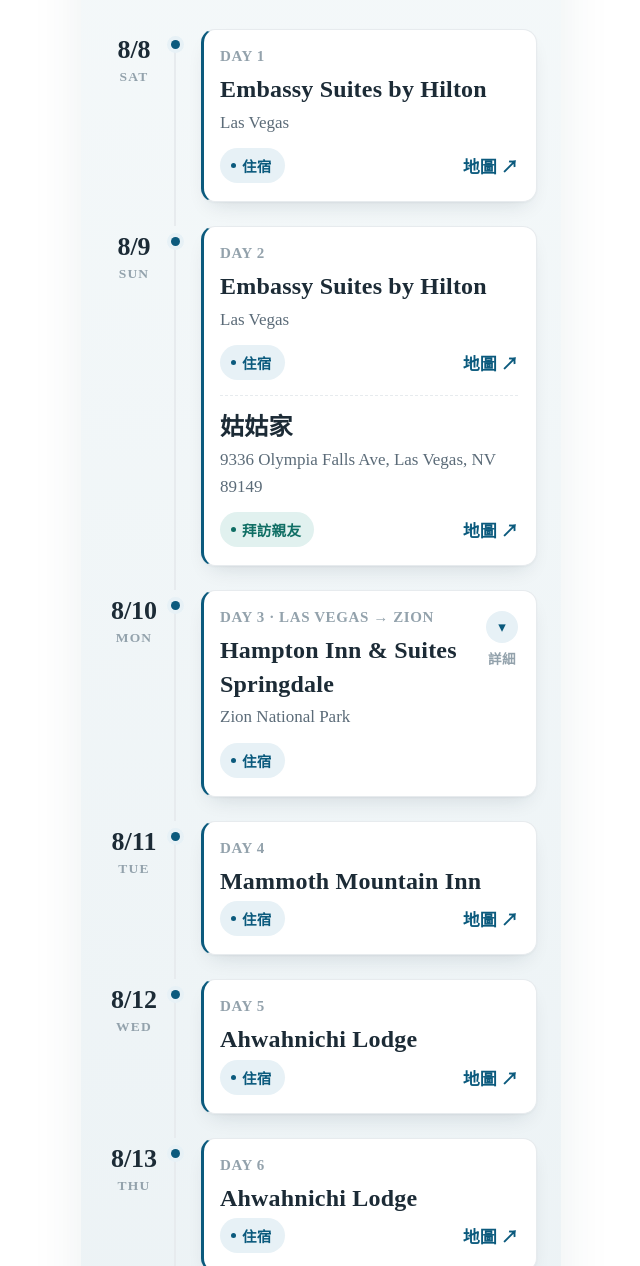
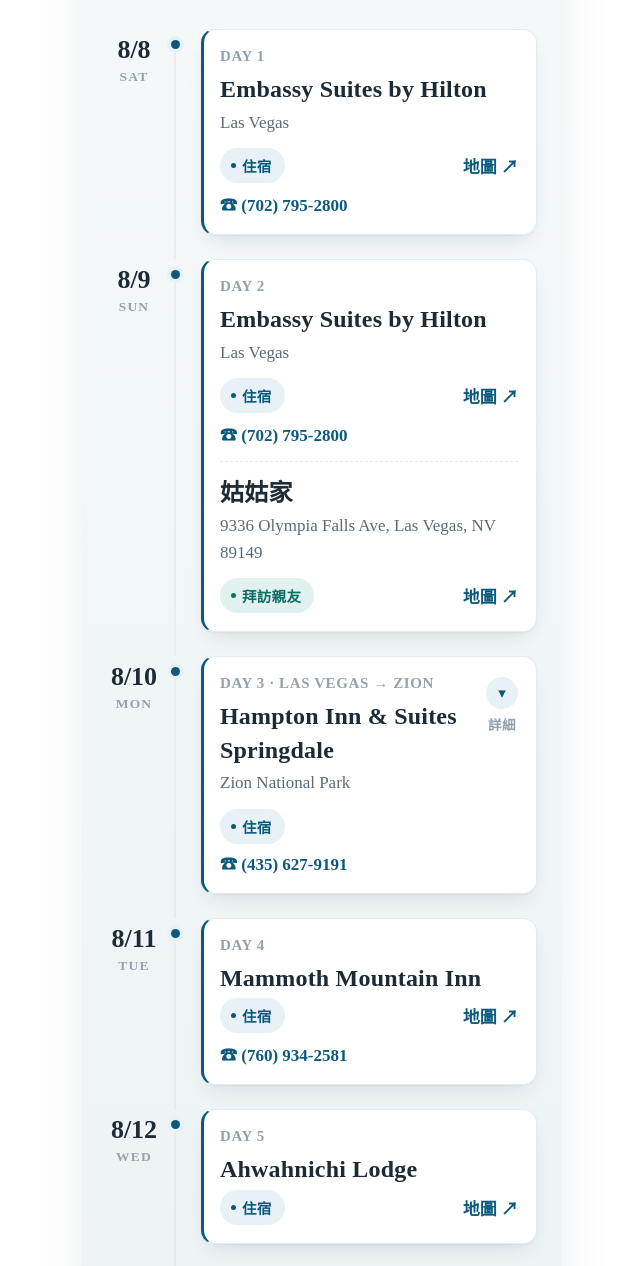
Before and after one commit to walkie1979-dev/summerbreak, a plain HTML site: page index.html in a window 1280 px wide. Shown: the part 281-1547 px from the top of the page, without its empty margins (319-959 px from the left). Drawn offline with Linux system fonts and the light colour scheme.

Commit message:
index.html

```diff
--- a/index.html
+++ b/index.html
@@ -182,6 +182,10 @@
 #wt-root .tl-tags { display: flex; align-items: center; justify-content: space-between; gap: 10px; }
 #wt-root .tl-map-link { font-size: 17px; font-weight: 700; color: var(--primary); text-decoration: none; white-space: nowrap; }
 #wt-root .tl-map-link:hover { text-decoration: underline; }
+#wt-root .tl-phone-link { display: block; margin-top: 8px; font-size: 17px; font-weight: 700; color: var(--primary); text-decoration: none; }
+#wt-root .tl-phone-link:hover { text-decoration: underline; }
+#wt-root .summary-phone { display: block; margin-top: 6px; font-size: 17px; font-weight: 700; color: var(--primary); text-decoration: none; }
+#wt-root .summary-phone:hover { text-decoration: underline; }
 
 /* multi-stop card */
 #wt-root .stop-block + .stop-block { margin-top: 15px; padding-top: 15px; border-top: 1px dashed var(--line); }
@@ -234,6 +238,7 @@
           <span class="tag">住宿</span>
           <a class="tl-map-link" href="https://www.google.com/maps/dir/?api=1&destination=Embassy%20Suites%20by%20Hilton%20Las%20Vegas" target="_blank">地圖 ↗</a>
         </div>
+        <a class="tl-phone-link" href="tel:+17027952800">☎ (702) 795-2800</a>
       </div>
     </div>
 
@@ -249,6 +254,7 @@
             <span class="tag">住宿</span>
             <a class="tl-map-link" href="https://www.google.com/maps/dir/?api=1&destination=Embassy%20Suites%20by%20Hilton%20Las%20Vegas" target="_blank">地圖 ↗</a>
           </div>
+          <a class="tl-phone-link" href="tel:+17027952800">☎ (702) 795-2800</a>
         </div>
         <div class="stop-block">
           <div class="tl-place">姑姑家</div>
@@ -271,6 +277,7 @@
             <div class="tl-place">Hampton Inn & Suites Springdale</div>
             <div class="tl-sub">Zion National Park</div>
             <span class="tag">住宿</span>
+            <a class="summary-phone" href="tel:+14356279191">☎ (435) 627-9191</a>
           </div>
           <div class="chevron-col">
             <div class="chevron-btn">▾</div>
@@ -331,6 +338,7 @@
           <span class="tag">住宿</span>
           <a class="tl-map-link" href="https://www.google.com/maps/dir/?api=1&destination=Mammoth%20Mountain%20Inn" target="_blank">地圖 ↗</a>
         </div>
+        <a class="tl-phone-link" href="tel:+17609342581">☎ (760) 934-2581</a>
       </div>
     </div>
 
```
